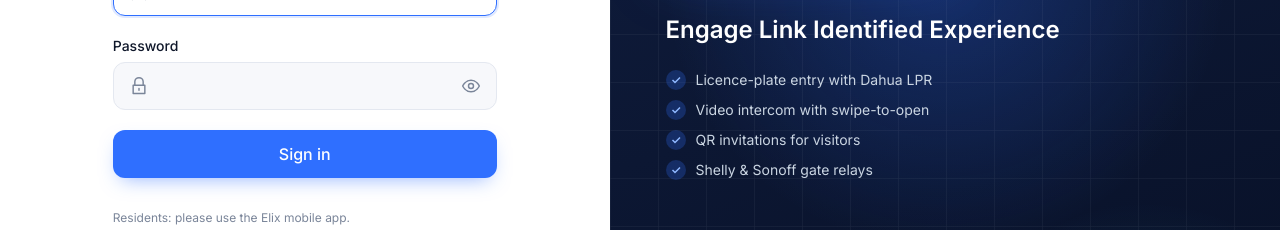
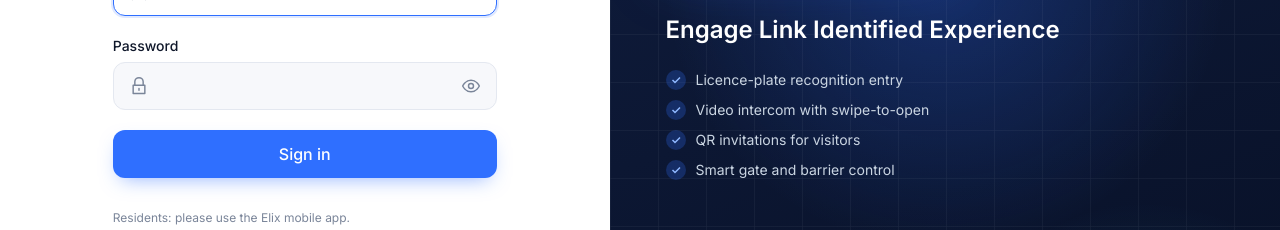
Before and after one commit to ryantaufiks/Elix-PMS, a Next.js app in the folder frontend/: page /login in a window 1280 px wide. Shown: the part 350-580 px from the top of the page. Built offline with nearby package versions, Linux system fonts and the light colour scheme; no server answers.

Commit message:
Login: feature list without brand names

```diff
--- a/frontend/src/app/login/page.tsx
+++ b/frontend/src/app/login/page.tsx
@@ -95,7 +95,7 @@ export default function LoginPage() {
           <img src="/brand/elix-logo.png" alt="Elix" className="w-72 drop-shadow-[0_0_30px_rgba(47,111,255,0.55)]" />
           <h2 className="mt-10 max-w-md text-2xl font-semibold leading-snug">Engage Link Identified Experience</h2>
           <ul className="mt-6 space-y-2.5 text-sm text-slate-300">
-            {["Licence-plate entry with Dahua LPR", "Video intercom with swipe-to-open", "QR invitations for visitors", "Shelly & Sonoff gate relays"].map((t) => (
+            {["Licence-plate recognition entry", "Video intercom with swipe-to-open", "QR invitations for visitors", "Smart gate and barrier control"].map((t) => (
               <li key={t} className="flex items-center gap-2.5">
                 <span className="flex h-5 w-5 items-center justify-center rounded-full bg-primary-500/25 text-primary-300">
                   <svg viewBox="0 0 24 24" className="h-3 w-3" fill="none" stroke="currentColor" strokeWidth={3}><path d="M5 12l5 5L20 7" /></svg>
```
